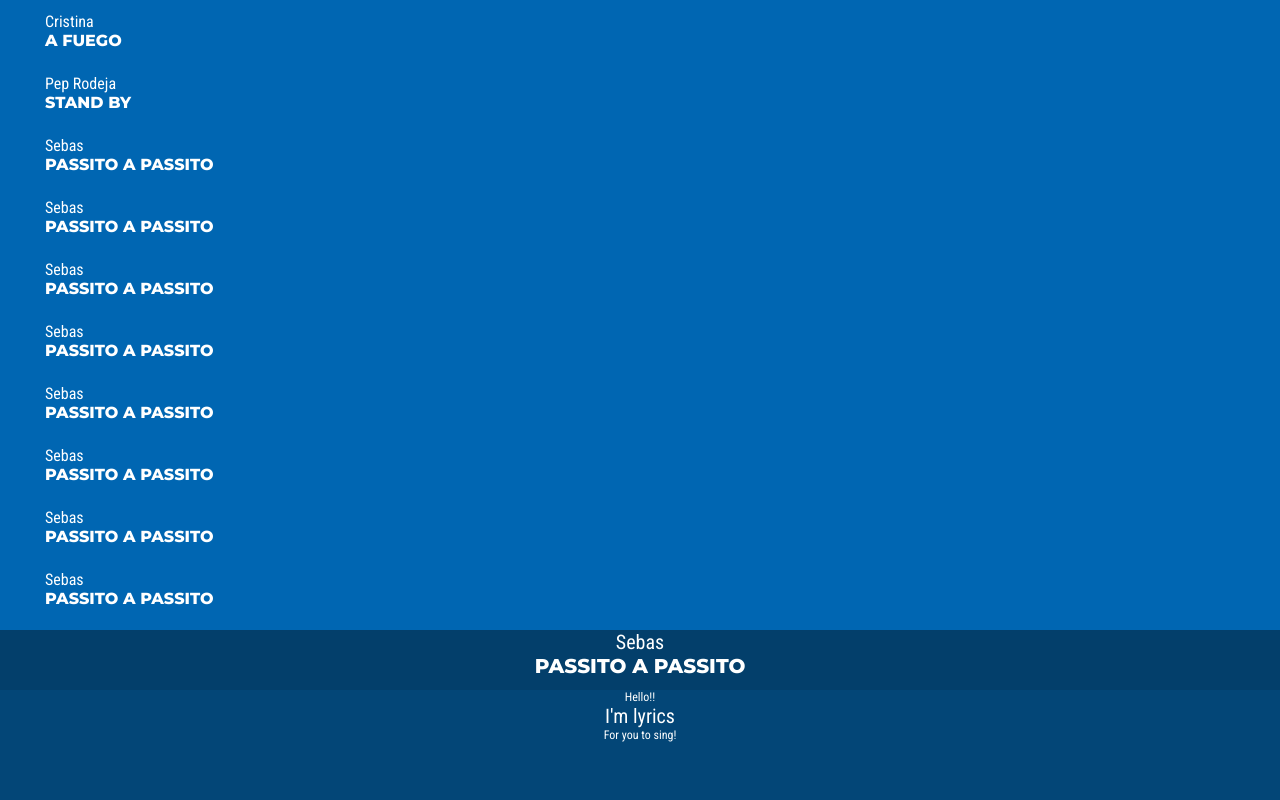
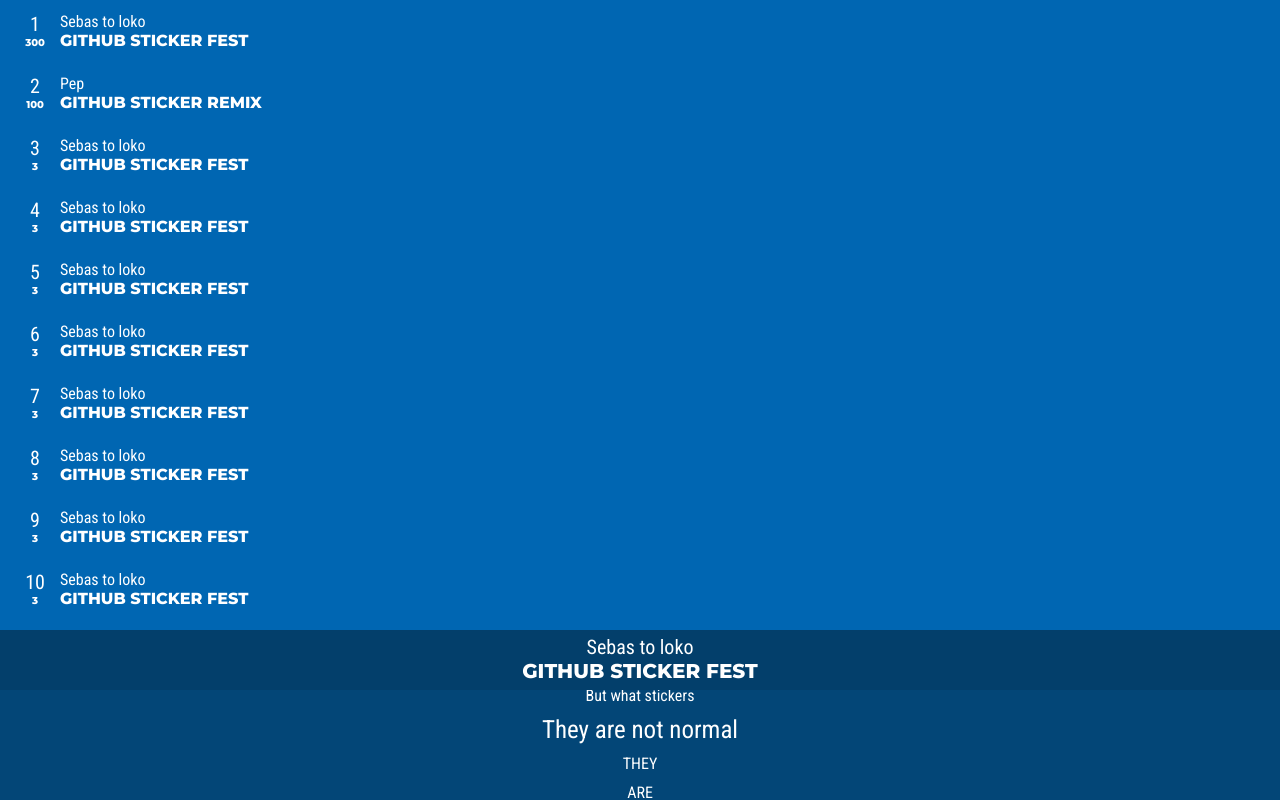
Before and after one commit to BayernSingTogether/SingTogether, a React (Create React App) app in the folder web/: page / in a window 1280 px wide. Both pictures are taken after a click on the button "BRING IT ON!". Shown: the top 800 px of the page. Built offline with nearby package versions, Linux system fonts and the light colour scheme.

Commit message:
Complete basic design

```diff
--- a/web/src/App.js
+++ b/web/src/App.js
@@ -13,9 +13,24 @@
     super(props)
 
     this.state = {
-      currentView: 'splashscreen'
+      currentView: 'splashscreen',
+      currentTime: 0,
     }
+
+
+    /// TEST MOCKUP
+    const x = setInterval(() => {
+      this.setState({
+        currentTime: this.state.currentTime + 1
+      })
+
+      // If the count down is finished, write some text
+      if (this.state.currentTime > 50) {
+        clearInterval(x);
+      }
+    }, 1000);
   }
+
   render() {
     if (this.state.currentView === 'splashscreen') {
       return (
@@ -26,8 +41,45 @@
     } else if (this.state.currentView === 'songlist') {
       return (
         <div>
-          <SongList onStream={() => ( this.setState({ currentView: 'streaming' }) ) } />
-          <Player />
+          <SongList
+            onStream={() => ( this.setState({ currentView: 'streaming' }) ) }
+            songs={[
+              { id: 1, artist: 'Sebas to loko', song_name: 'Github sticker fest', votes: 0 },
+              { id: 2, artist: 'Sebas to loko', song_name: 'Github sticker fest', votes: 3 },
+              { id: 3, artist: 'Pep', song_name: 'Github sticker remix', votes: 100 },
+              { id: 4, artist: 'Sebas to loko', song_name: 'Github sticker fest', votes: 3 },
+              { id: 5, artist: 'Sebas to loko', song_name: 'Github sticker fest', votes: 3 },
+              { id: 6, artist: 'Sebas to loko', song_name: 'Github sticker fest', votes: 2 },
+              { id: 7, artist: 'Sebas to loko', song_name: 'Github sticker fest', votes: 300 },
+              { id: 8, artist: 'Sebas to loko', song_name: 'Github sticker fest', votes: 3 },
+              { id: 9, artist: 'Sebas to loko', song_name: 'Github sticker fest', votes: 3 },
+              { id: 10, artist: 'Sebas to loko', song_name: 'Github sticker fest', votes: 3 },
+              { id: 11, artist: 'Sebas to loko', song_name: 'Github sticker fest', votes: 3 },
+              { id: 12, artist: 'Sebas to loko', song_name: 'Github sticker fest', votes: 3 },
+              { id: 13, artist: 'Sebas to loko', song_name: 'Github sticker fest', votes: 1 },
+              { id: 14, artist: 'Sebas to loko', song_name: 'Github sticker fest', votes: 0 },
+              { id: 15, artist: 'Sebas to loko', song_name: 'Github sticker fest', votes: 3 },
+            ]}
+          />
+          <Player
+            currentTime={this.state.currentTime}
+            currentSong={{ id: 1, artist: 'Sebas to loko', song_name: 'Github sticker fest', votes: 0 }}
+            lyrics={[
+              [1, 'Hey there'],
+              [2, 'I\'m sebas'],
+              [4, 'I\'m amazing'],
+              [5, 'I have stickers on my laptop'],
+              [8, 'But what stickers'],
+              [12, 'They are not normal'],
+              [13, 'THEY'],
+              [14, 'ARE'],
+              [15, 'FIRKIN'],
+              [16, 'GITHUB'],
+              [17, 'STICKERS'],
+              [18, '!!!!!!!'],
+              [19, 'men'],
+            ]}
+          />
         </div>
       );
     } else if (this.state.currentView === 'streaming') {
--- a/web/src/Player/Player.css
+++ b/web/src/Player/Player.css
@@ -11,7 +11,8 @@
 }
 
 .playing__song {
-    height: 60px;
+    padding-top: 5px;
+    height: 55px;
     overflow: hidden;
     font-size: 20px;
     background-color: rgba(0,0,0,0.1);
@@ -30,13 +31,21 @@
 .playing__lyrics {
     text-align: center;
     overflow: hidden;
-    height: 100px;
+    height: 110px;
+}
+
+.playing__lyrics__scroll {
+  -webkit-transition: margin 0.5s;
+  transition: margin 0.5s;
 }
 
 .playing__lyrics__line {
-    font-size: 12px;
+    padding: 5px 0;
+    font-size: 16px;
+    -webkit-transition: font-size 0.5s;
+    transition: font-size 0.5s;
 }
 
 .playing__lyrics__line--current {
-    font-size: 20px;
+    font-size: 25px;
 }
--- a/web/src/Player/Player.jsx
+++ b/web/src/Player/Player.jsx
@@ -2,18 +2,69 @@
 import './Player.css';
 
 class Player extends Component {
+  constructor(props) {
+    super(props)
+
+    let currentLine = false
+    this.props.lyrics.forEach((item, i) => {
+      if (currentLine === false && item[0] > this.props.currentTime) {
+        currentLine = i
+      }
+    })
+
+    this.state = {
+      currentLine,
+    }
+  }
+
+  shouldComponentUpdate (nextProps, nextState) {
+    let shouldUpdate = false
+    let found = false
+    nextProps.lyrics.forEach((item, i) => {
+      if (found === false && item[0] >= nextProps.currentTime) {
+        found = true
+        if (this.state.currentLine !== i) {
+          shouldUpdate = true
+          this.setState({
+            currentLine: i,
+          })
+        }
+      }
+    })
+
+    if (nextProps.currentSong.id !== this.props.currentSong.id) {
+      shouldUpdate = true
+    }
+
+    if (nextProps.lyrics.length !== this.props.lyrics.length) {
+      shouldUpdate = true
+    }
+
+    return shouldUpdate
+  }
+
   render() {
     return (
       <nav class="playing">
-          <div class="playing__song">
-              <div class="playing__artist">Sebas</div>
-              <div class="playing__name">Passito a passito</div>
+        <div class="playing__song">
+          <div class="playing__artist">{this.props.currentSong.artist}</div>
+          <div class="playing__name">{this.props.currentSong.song_name}</div>
+        </div>
+        <div class="playing__lyrics">
+          <div class="playing__lyrics__scroll" style={{ marginTop: 20-29*this.state.currentLine }}>
+            {this.props.lyrics.map((item, i) => {
+              if (this.state.currentLine === i) {
+                return (
+                  <div key={i} class="playing__lyrics__line playing__lyrics__line--current">{item[1]}</div>
+                )
+              } else {
+                return (
+                  <div key={i} class="playing__lyrics__line">{item[1]}</div>
+                )
+              }
+            })}
           </div>
-          <div class="playing__lyrics">
-              <div class="playing__lyrics__line">Hello!!</div>
-              <div class="playing__lyrics__line playing__lyrics__line--current">I'm lyrics</div>
-              <div class="playing__lyrics__line">For you to sing!</div>
-          </div>
+        </div>
       </nav>
     );
   }
--- a/web/src/SongList/SongList.css
+++ b/web/src/SongList/SongList.css
@@ -4,7 +4,8 @@
 }
 
 .list__item {
-    padding: 12px 45px;
+    display: flex;
+    padding: 12px 45px 12px 10px;
 /*     border-bottom: 1px solid #ffe5dc; */
     background-color: #0066b2;
     color: white;
@@ -31,3 +32,18 @@
 .list__bottom {
     height: 170px;
 }
+
+.list__item__f {
+  text-align: center;
+  flex: 0 0 50px;
+}
+.list__item__position {
+  font-size: 20px;
+}
+.list__item__votes {
+  font-family: 'Montserrat', sans-serif;
+  font-size: 10px;
+}
+.list__item__s {
+  flex: 1;
+}
--- a/web/src/SongList/SongList.jsx
+++ b/web/src/SongList/SongList.jsx
@@ -5,77 +5,25 @@
   render() {
     return (
       <article>
-          <ul class="list">
-              <li class="list__item">
-                  <div class="list__item__artist">Cristina</div>
-                  <div class="list__item__name">A fuego</div>
+        <ul class="list">
+          {this.props.songs
+            .sort((a, b) => (b.votes - a.votes))
+            .map((item, i) => {
+            return (
+              <li key={item.id} class="list__item">
+                <div class="list__item__f">
+                  <div class="list__item__position">{i + 1}</div>
+                  <div class="list__item__votes">{item.votes}</div>
+                </div>
+                <div class="list__item__s">
+                  <div class="list__item__artist">{item.artist}</div>
+                  <div class="list__item__name">{item.song_name}</div>
+                </div>
               </li>
-              <li class="list__item">
-                  <div class="list__item__artist">Pep Rodeja</div>
-                  <div class="list__item__name">Stand by</div>
-              </li>
-              <li class="list__item">
-                  <div class="list__item__artist">Sebas</div>
-                  <div class="list__item__name">Passito a passito</div>
-              </li>
-              <li class="list__item">
-                  <div class="list__item__artist">Sebas</div>
-                  <div class="list__item__name">Passito a passito</div>
-              </li>
-              <li class="list__item">
-                  <div class="list__item__artist">Sebas</div>
-                  <div class="list__item__name">Passito a passito</div>
-              </li>
-              <li class="list__item">
-                  <div class="list__item__artist">Sebas</div>
-                  <div class="list__item__name">Passito a passito</div>
-              </li>
-              <li class="list__item">
-                  <div class="list__item__artist">Sebas</div>
-                  <div class="list__item__name">Passito a passito</div>
-              </li>
-              <li class="list__item">
-                  <div class="list__item__artist">Sebas</div>
-                  <div class="list__item__name">Passito a passito</div>
-              </li>
-              <li class="list__item">
-                  <div class="list__item__artist">Sebas</div>
-                  <div class="list__item__name">Passito a passito</div>
-              </li>
-              <li class="list__item">
-                  <div class="list__item__artist">Sebas</div>
-                  <div class="list__item__name">Passito a passito</div>
-              </li>
-              <li class="list__item">
-                  <div class="list__item__artist">Sebas</div>
-                  <div class="list__item__name">Passito a passito</div>
-              </li>
-              <li class="list__item">
-                  <div class="list__item__artist">Sebas</div>
-                  <div class="list__item__name">Passito a passito</div>
-              </li>
-              <li class="list__item">
-                  <div class="list__item__artist">Sebas</div>
-                  <div class="list__item__name">Passito a passito</div>
-              </li>
-              <li class="list__item">
-                  <div class="list__item__artist">Sebas</div>
-                  <div class="list__item__name">Passito a passito</div>
-              </li>
-              <li class="list__item">
-                  <div class="list__item__artist">Sebas</div>
-                  <div class="list__item__name">Passito a passito</div>
-              </li>
-              <li class="list__item">
-                  <div class="list__item__artist">Sebas</div>
-                  <div class="list__item__name">Passito a passito</div>
-              </li>
-              <li class="list__item">
-                  <div class="list__item__artist">Sebas</div>
-                  <div class="list__item__name">Passito a passito</div>
-              </li>
-              <li class="list__bottom"></li>
-          </ul>
+            )
+          })}
+          <li class="list__bottom"></li>
+        </ul>
       </article>
     );
   }
```
